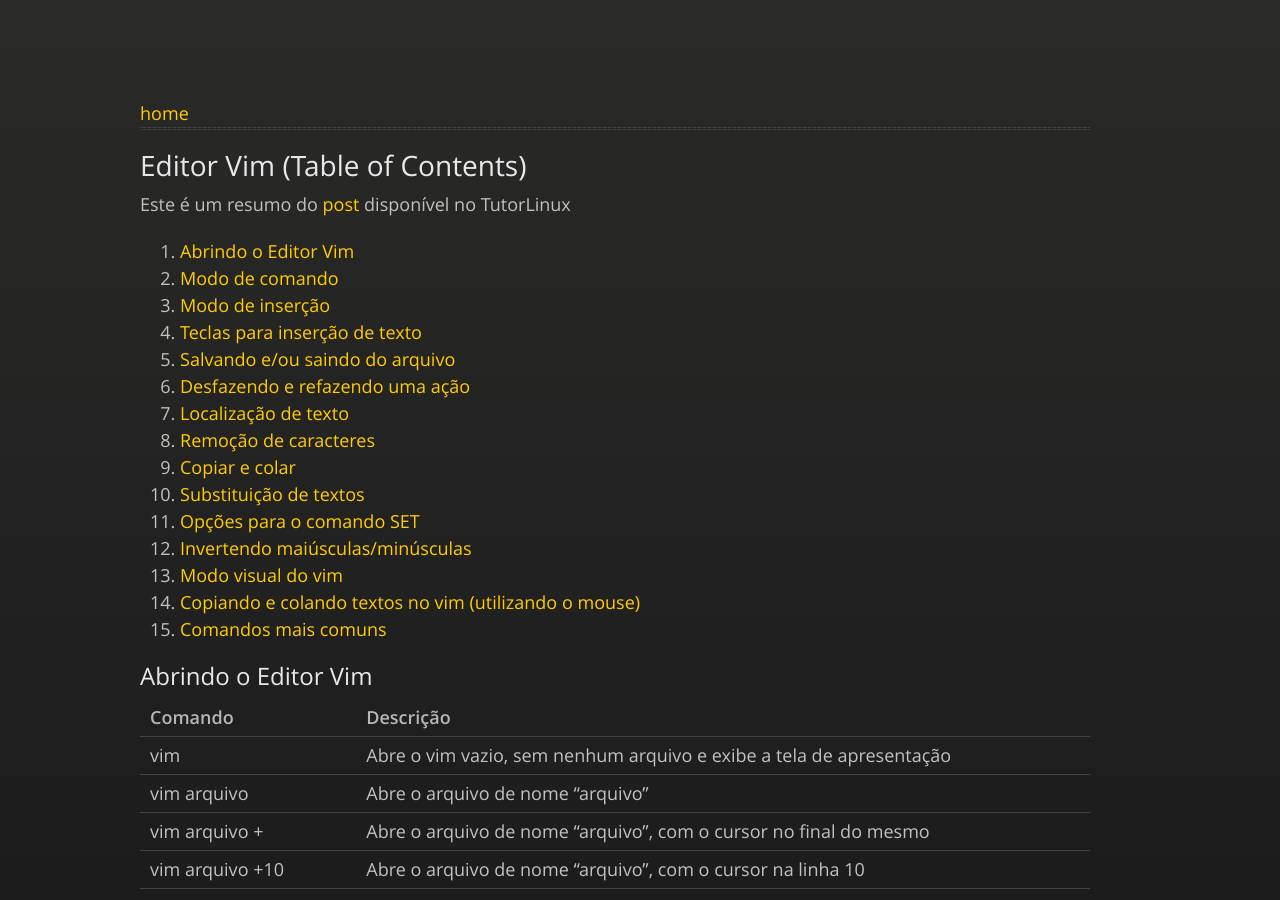
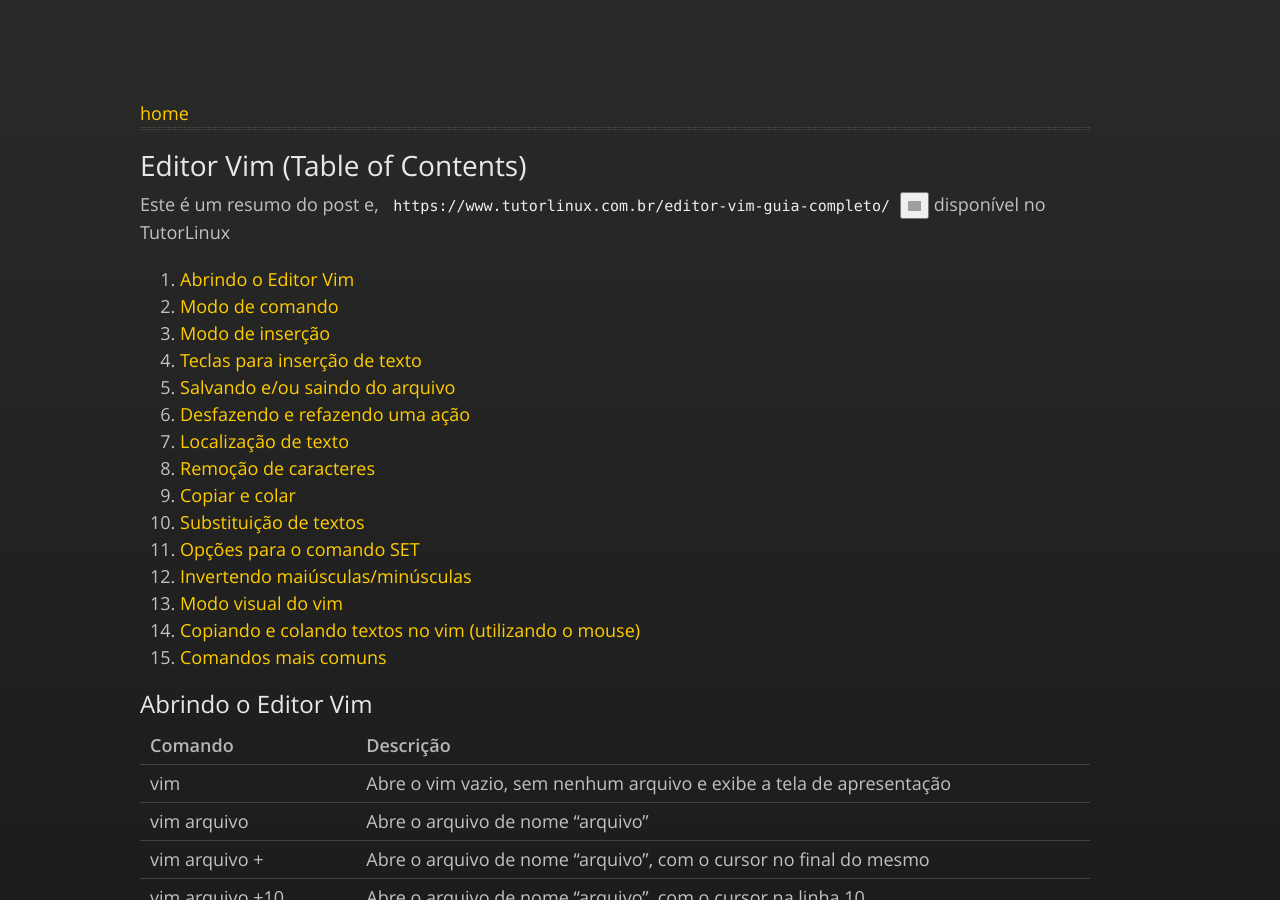
Before and after one commit to JeannAndrade/jeannandrade.github.io, a Jekyll site: the page built from content/vim/index.md, in a window 1280 px wide and 900 px high. Built offline with Jekyll 4.4.1, drawn with Linux system fonts in a browser that asks for light colours; nearby versions of some CDN libraries; comment, search, counter and statistics services are not loaded; our own code applies the rules of GitHub Pages for plain Markdown files; grey boxes are pictures that could not be loaded.

Commit message:
Corrige a formatação do link no resumo do post sobre o Editor Vim no index.md

```diff
--- a/content/vim/index.md
+++ b/content/vim/index.md
@@ -4,7 +4,7 @@ layout: internal
 
 # Editor Vim (Table of Contents)
 
-Este é um resumo do [post](https://www.tutorlinux.com.br/editor-vim-guia-completo/) disponível no TutorLinux
+Este é um resumo do post e, `https://www.tutorlinux.com.br/editor-vim-guia-completo/` disponível no TutorLinux
 
 1. [Abrindo o Editor Vim](#abrindo-o-editor-vim)
 1. [Modo de comando](#modo-de-comando)
```
